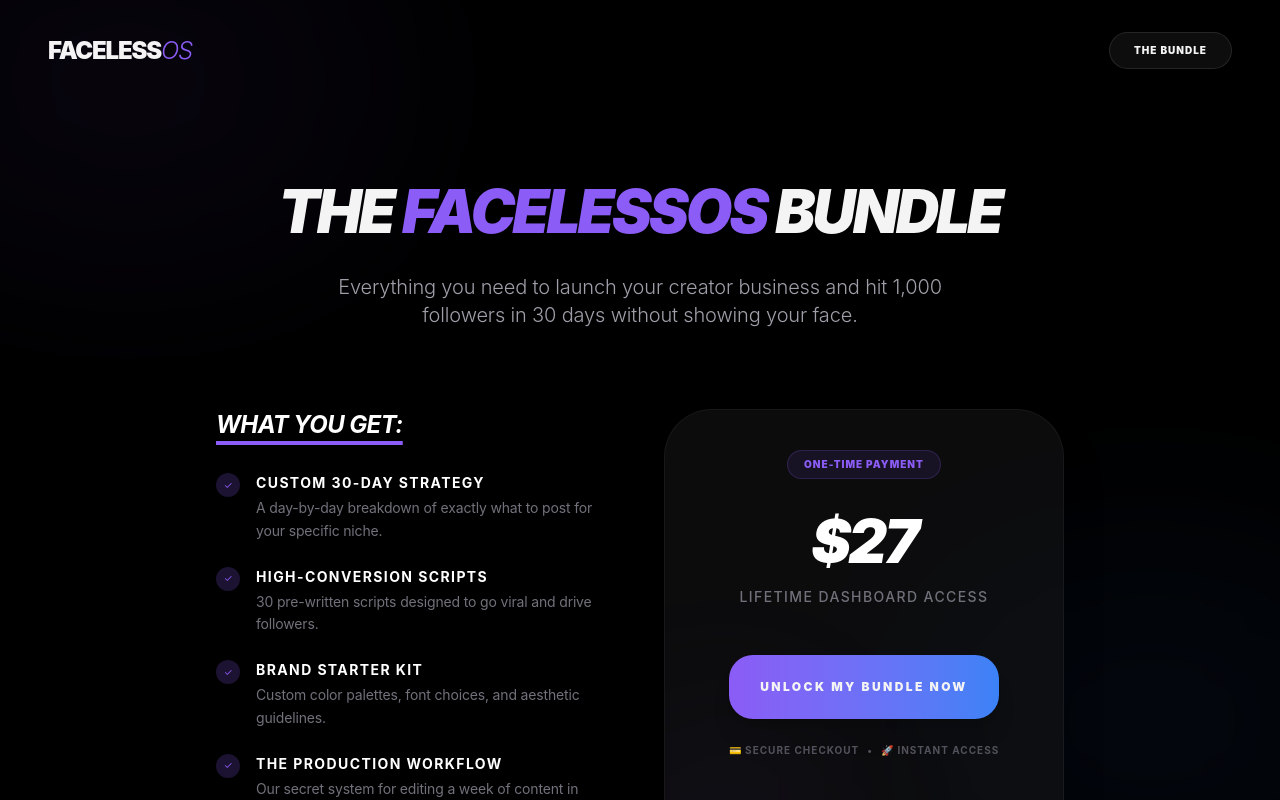
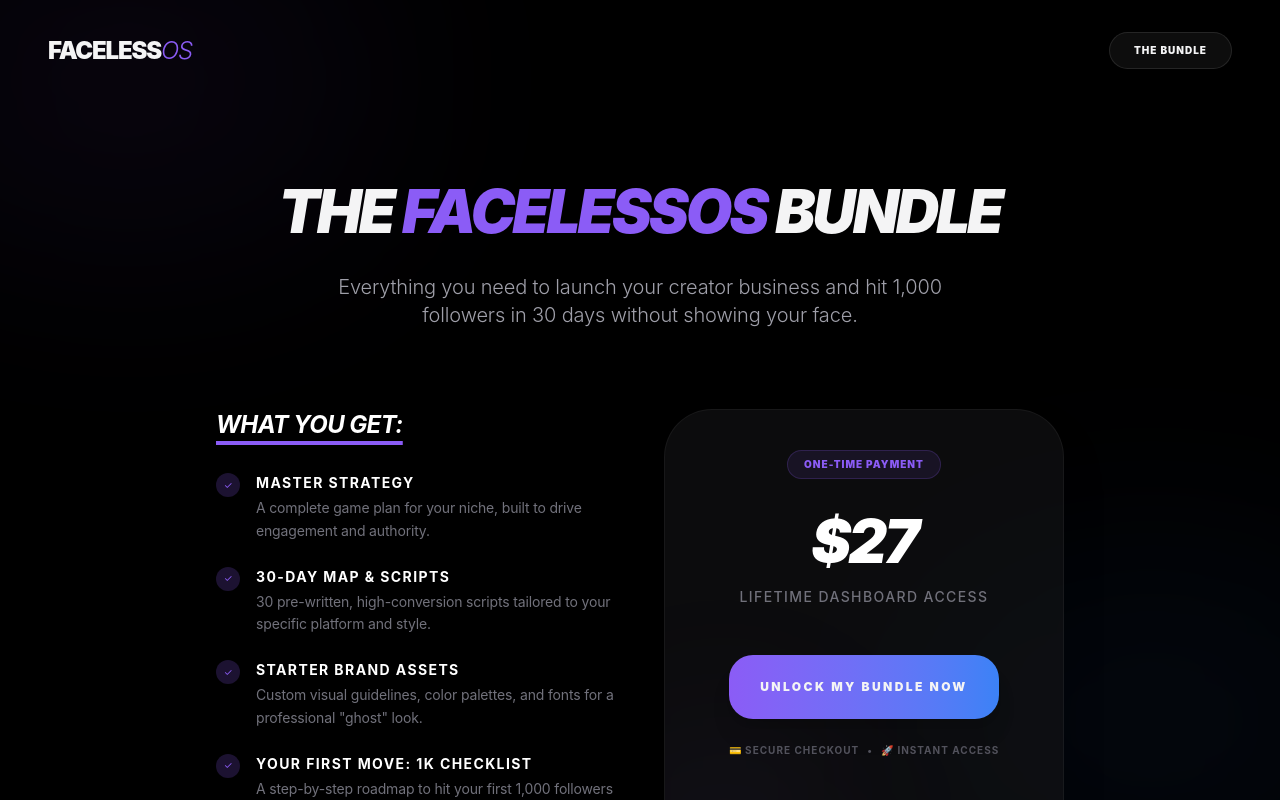
Before and after one commit to faceless-os2/faceless_os, a React (Vite) app: page / in a window 1280 px wide. Both pictures are taken after a click on the button "THE BUNDLE". Shown: the top 800 px of the page. Built offline with nearby package versions, Linux system fonts and the light colour scheme.

Commit message:
feat: synchronize deliverable names and descriptions across sales page, dashboard, and emails

```diff
--- a/src/App.jsx
+++ b/src/App.jsx
@@ -962,11 +962,11 @@ const SalesPage = ({ answers, onUnlock }) => {
             <h3 className="text-2xl font-bold italic uppercase tracking-tight text-white underline decoration-brand-primary decoration-4 underline-offset-8">What You Get:</h3>
             <div className="space-y-6">
                {[
-                 { t: 'Custom 30-Day Strategy', d: 'A day-by-day breakdown of exactly what to post for your specific niche.' },
-                 { t: 'High-Conversion Scripts', d: '30 pre-written scripts designed to go viral and drive followers.' },
-                 { t: 'Brand Starter Kit', d: 'Custom color palettes, font choices, and aesthetic guidelines.' },
-                 { t: 'The Production Workflow', d: 'Our secret system for editing a week of content in under 2 hours.' },
-                 { t: 'B-Roll Goldmine', d: 'A curated list of free & premium stock libraries for faceless creators.' }
+                 { t: 'Master Strategy', d: 'A complete game plan for your niche, built to drive engagement and authority.' },
+                 { t: '30-Day Map & Scripts', d: '30 pre-written, high-conversion scripts tailored to your specific platform and style.' },
+                 { t: 'Starter Brand Assets', d: 'Custom visual guidelines, color palettes, and fonts for a professional "ghost" look.' },
+                 { t: 'Your First Move: 1k Checklist', d: 'A step-by-step roadmap to hit your first 1,000 followers as fast as possible.' },
+                 { t: 'The Production System', d: 'Our streamlined workflow for batching, editing, and posting content in record time.' }
                ].map((item, i) => (
                  <div key={i} className="flex items-start space-x-4">
                     <div className="w-6 h-6 rounded-full bg-brand-primary/20 flex items-center justify-center flex-shrink-0 text-brand-primary text-[10px]">✓</div>
```
Also changed, not shown: api/lib/email-logic.js.
